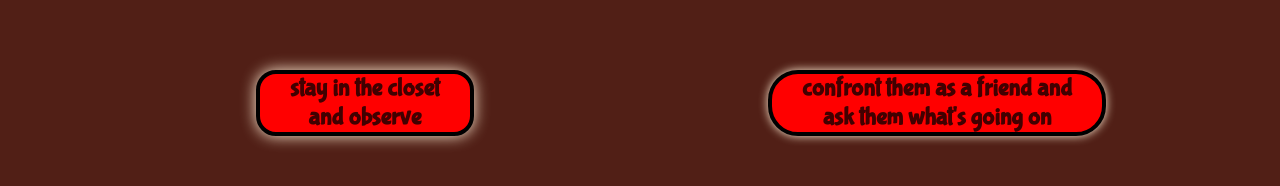
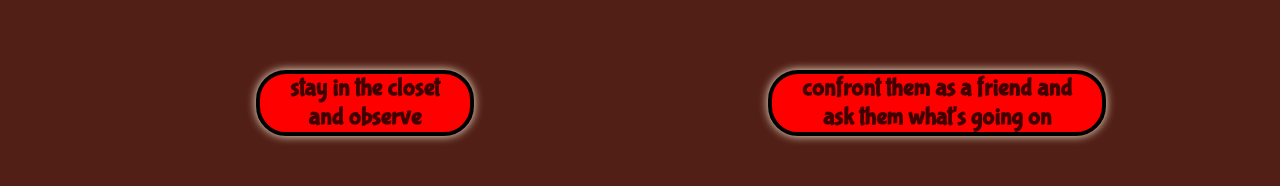
Before and after one commit to Cassandra-Hinds/Hackathon_Thanksgiving_Mystery, a plain HTML site: page branchOne_2_1.html in a window 1280 px wide. Shown: the part 490-676 px from the top of the page. Drawn offline with Linux system fonts and the light colour scheme.

Commit message:
Update branchOne_2_1.html

```diff
--- a/branchOne_2_1.html
+++ b/branchOne_2_1.html
@@ -23,7 +23,7 @@
         .button1 {
           color: #410000;
           font-size: 25px;
-          border-radius: 20px;
+          border-radius: 30px;
           text-align: center;
           text-decoration: none;
           padding: 0px 30px;
@@ -35,7 +35,7 @@
           left: 20%;
           font-family: "Bubblegum Sans";
           border:  4px solid black;
-          box-shadow: 0px 0px 15px #ffefd5;
+          box-shadow: 0px 0px 10px #ffefd5;
         }
 
         h1{
```
